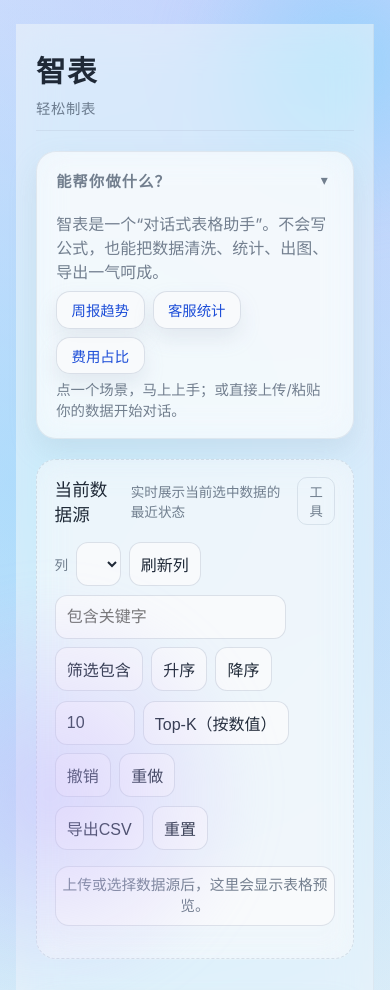
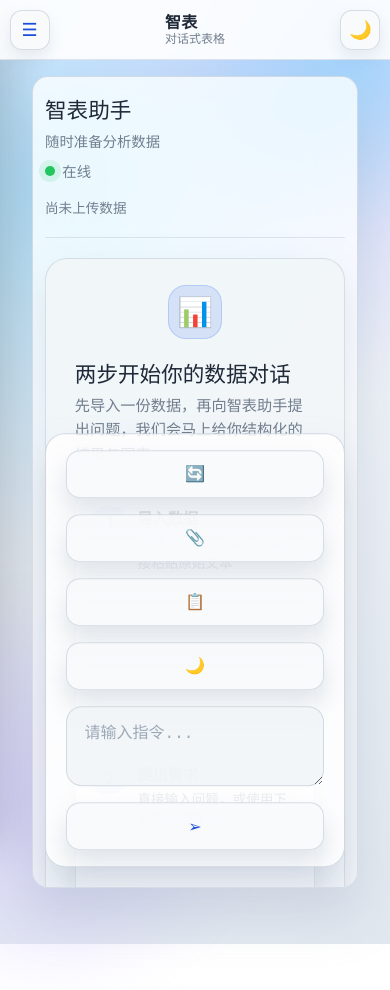
Before and after one commit to YugeGo/smartable-mvp, a website built with Vite: page index.html in a window 390 px wide. Shown: the top 990 px of the page. After the commit the page ends 944 px from the top, so only its background shows below. Built offline with nearby package versions, Linux system fonts and the light colour scheme.

Commit message:
feat(mobile-ui): 引入移动端顶部栏与侧栏抽屉，不影响桌面端布局；深色模式按钮联动

```diff
--- a/index.html
+++ b/index.html
@@ -8,6 +8,17 @@
     <script type="module" src="/src/main.js"></script>
 </head>
 <body>
+    <!-- 移动端顶部栏（桌面端隐藏） -->
+    <header id="mobile-topbar" class="mobile-topbar" aria-label="移动端导航" hidden>
+        <button type="button" id="mobile-menu-toggle" class="mobile-icon-btn" aria-label="打开侧边栏">☰</button>
+        <div class="mobile-brand">
+            <span class="brand-name">智表</span>
+            <span class="brand-sub">对话式表格</span>
+        </div>
+        <div class="mobile-actions">
+            <button id="mobile-dark-toggle" class="mobile-icon-btn" type="button" aria-label="切换主题">🌙</button>
+        </div>
+    </header>
     <aside id="sidebar">
         <div class="sidebar-header">
             <div class="brand">
@@ -185,6 +196,8 @@
             </div>
         </div>
     </main>
+    <!-- 移动端抽屉幕布 -->
+    <div id="mobile-backdrop" class="mobile-backdrop" hidden aria-hidden="true"></div>
     <!-- 引导覆盖层 -->
     <div id="guide-overlay" class="guide-overlay" hidden aria-hidden="true" role="dialog" aria-modal="true" aria-labelledby="guide-title">
         <div class="guide-backdrop" aria-hidden="true"></div>
--- a/src/main.js
+++ b/src/main.js
@@ -64,6 +64,10 @@
 const dtReset = document.getElementById('dt-reset');
 const dtHint = document.getElementById('dt-hint');
 const darkModeToggle = document.getElementById('dark-mode-toggle');
+const mobileTopbar = document.getElementById('mobile-topbar');
+const mobileMenuToggle = document.getElementById('mobile-menu-toggle');
+const mobileBackdrop = document.getElementById('mobile-backdrop');
+const mobileDarkToggle = document.getElementById('mobile-dark-toggle');
 const chartShortcutsSection = document.getElementById('chart-shortcuts');
 const chartShortcutList = document.getElementById('chart-shortcut-list');
 const templateSelect = document.getElementById('template-select');
@@ -614,6 +618,7 @@
 initializeProductIntro();
 initializeToolCollapse();
 initializeSidebarSectionCollapse();
+initializeMobileLayout();
 
 const dataInputColumn = document.getElementById('data-input-column');
 if (dataInputColumn) {
@@ -1674,6 +1679,43 @@
 			rerenderAllCharts();
 		});
 	}
+	if (mobileDarkToggle) {
+		mobileDarkToggle.addEventListener('click', () => {
+			if (darkModeToggle) darkModeToggle.click();
+		});
+	}
+}
+
+// --- 移动端抽屉与顶部栏 ---
+function initializeMobileLayout() {
+	updateMobileTopbarVisibility();
+	window.addEventListener('resize', updateMobileTopbarVisibility);
+	if (mobileMenuToggle) {
+		mobileMenuToggle.addEventListener('click', () => {
+			document.getElementById('sidebar')?.classList.add('open');
+			if (mobileBackdrop) { mobileBackdrop.hidden = false; mobileBackdrop.setAttribute('aria-hidden','false'); }
+		});
+	}
+	if (mobileBackdrop) {
+		mobileBackdrop.addEventListener('click', closeMobileDrawer);
+	}
+}
+
+function closeMobileDrawer() {
+	const sidebar = document.getElementById('sidebar');
+	if (sidebar) sidebar.classList.remove('open');
+	if (mobileBackdrop) { mobileBackdrop.hidden = true; mobileBackdrop.setAttribute('aria-hidden', 'true'); }
+}
+
+function updateMobileTopbarVisibility() {
+	const isMobile = window.matchMedia('(max-width: 768px)').matches;
+	if (!mobileTopbar) return;
+	if (isMobile) {
+		mobileTopbar.hidden = false;
+	} else {
+		mobileTopbar.hidden = true;
+		closeMobileDrawer();
+	}
 }
 
 function initializeProductIntro() {
--- a/style.css
+++ b/style.css
@@ -1698,17 +1698,36 @@
 		padding: 1.5rem 1rem;
 	}
 
+	/* 顶部栏（移动端） */
+	.mobile-topbar { display: flex; align-items: center; justify-content: space-between; gap: .5rem; position: sticky; top: 0; z-index: 20; padding: .6rem .6rem; margin: -1.5rem -1rem 1rem; background: rgba(255,255,255,.9); border-bottom: 1px solid rgba(148,163,184,.28); backdrop-filter: blur(10px); }
+	body.dark-mode .mobile-topbar { background: rgba(17,24,39,.9); border-bottom-color: rgba(148,163,184,.28); }
+	.mobile-topbar .mobile-brand { display: flex; flex-direction: column; line-height: 1.1; }
+	.mobile-topbar .brand-name { font-weight: 600; letter-spacing: .02em; }
+	.mobile-topbar .brand-sub { font-size: 12px; color: var(--text-muted); }
+	.mobile-topbar .mobile-icon-btn { min-width: 40px; height: 40px; border-radius: 12px; border: 1px solid rgba(148,163,184,.35); background: rgba(248,250,252,.9); color: var(--accent-strong); font-size: 18px; box-shadow: 0 8px 16px rgba(148,163,184,.2); }
+	body.dark-mode .mobile-topbar .mobile-icon-btn { background: rgba(30,41,59,.92); border-color: rgba(148,163,184,.28); color: #bfdbfe; }
+
+	/* 侧边栏抽屉化 */
+	#sidebar { position: fixed; left: 0; top: 0; bottom: 0; width: 84%; max-width: 360px; transform: translateX(-100%); transition: transform .25s ease; box-shadow: 12px 0 40px rgba(15,23,42,.2); }
+	#sidebar.open { transform: translateX(0); }
+	.mobile-backdrop { position: fixed; inset: 0; background: rgba(2,6,23,.4); backdrop-filter: blur(1px); z-index: 10; }
+	body.dark-mode .mobile-backdrop { background: rgba(2,6,23,.55); }
+
+	/* 顶部栏显示 */
+	.mobile-topbar[hidden] { display: none; }
+	.mobile-backdrop[hidden] { display: none; }
+
 	#sidebar {
 		width: 100%;
-		margin-bottom: 1.5rem;
+		margin-bottom: 0;
 		border-right: none;
 		border-bottom: 1px solid var(--glass-border);
 		flex-direction: column;
 		align-items: stretch;
 		gap: 1.25rem;
-		height: auto;
-		overflow: visible;
-		padding: 1.5rem 1.25rem;
+		height: 100%;
+		overflow: auto;
+		padding: 1.25rem 1rem;
 	}
 
 	.sidebar-header {
@@ -1728,15 +1747,15 @@
 	}
 
 	#main-content {
-		padding: 1.5rem 1rem 2rem;
+		padding: 0 1rem 2rem;
 		overflow: visible;
 	}
 
 	#chat-container {
 		height: auto;
 		max-height: none;
-		padding: 1.5rem 1.25rem 1.25rem;
-		border-radius: 20px;
+		padding: 1rem .75rem 1.25rem;
+		border-radius: 16px;
 	}
 
 	#chat-header {
```
